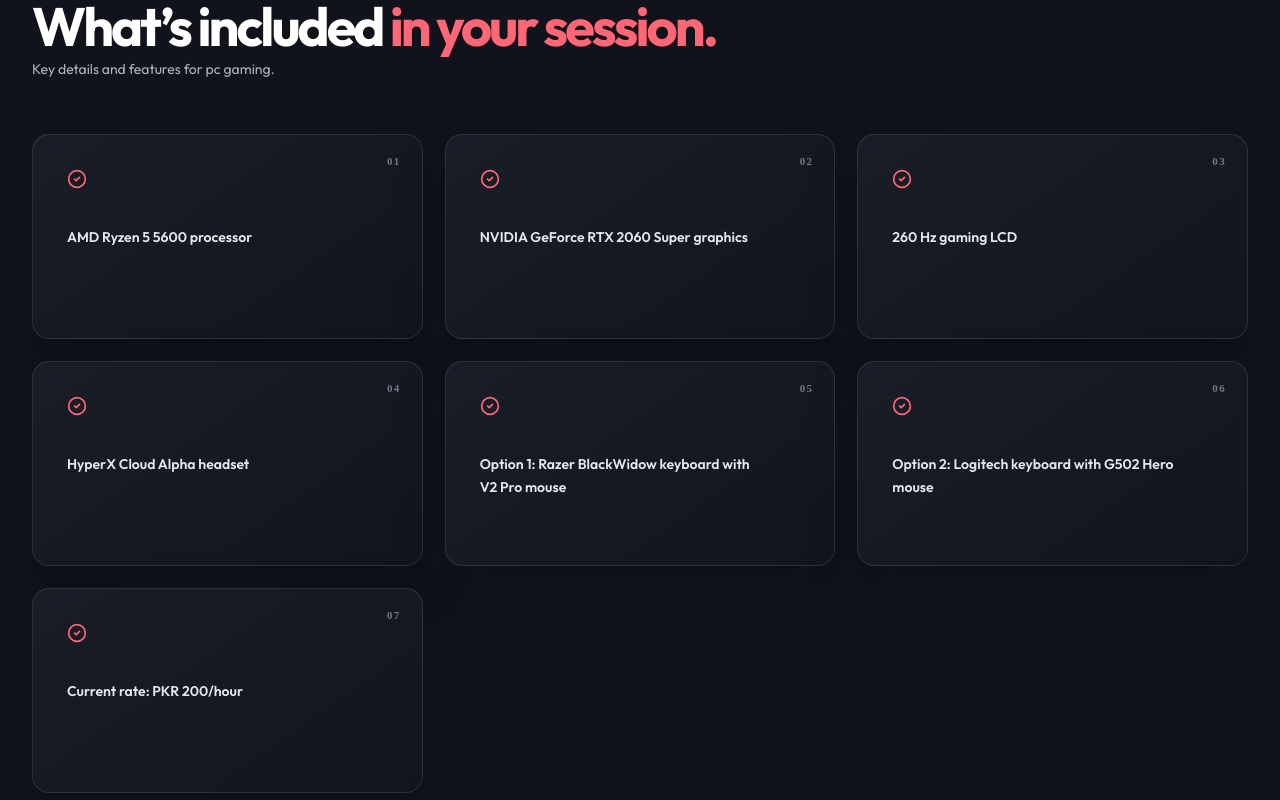
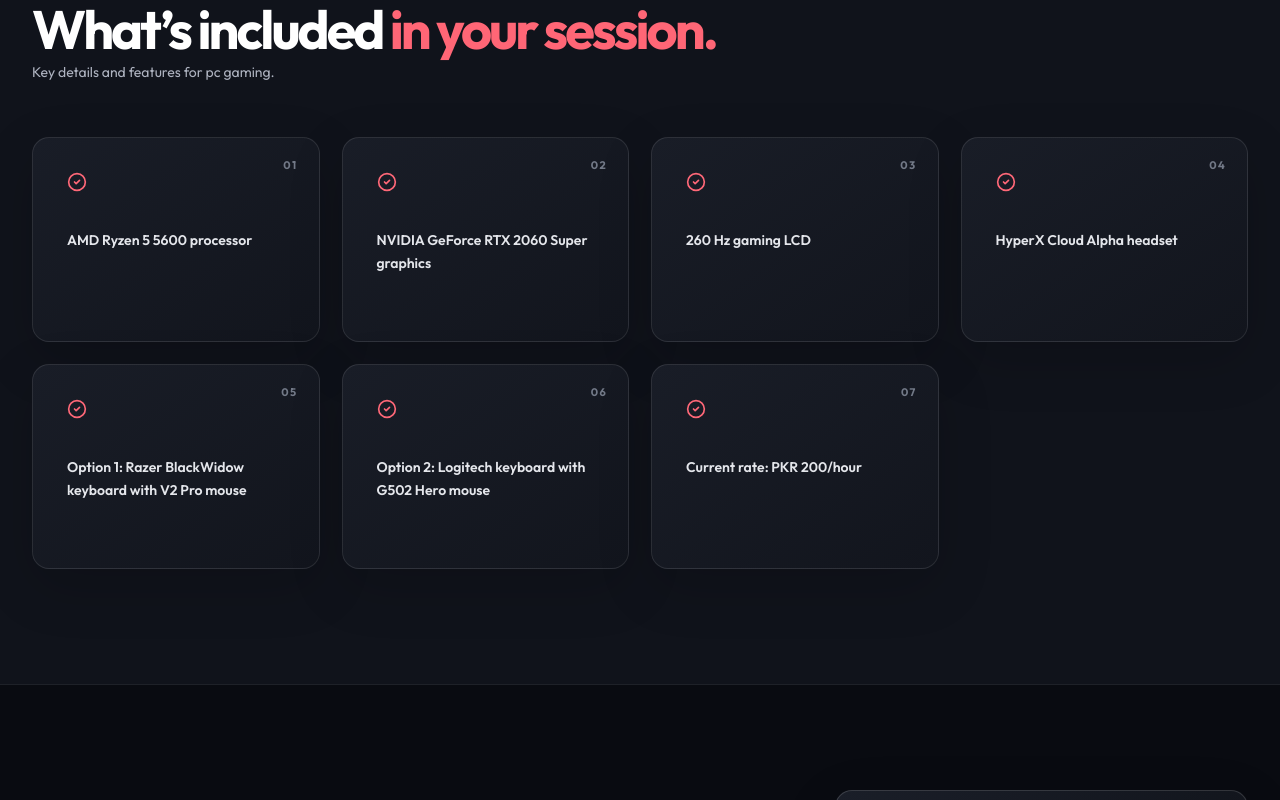
Before and after one commit to syedhussainabbaszaidi/levelxgamingarena, a Next.js app: page /activities/pc-games/ in a window 1280 px wide. Shown: the part 1800-2600 px from the top of the page. Built offline with nearby package versions, Linux system fonts and the light colour scheme.

Commit message:
Unify site typography in Outfit and align PS5 features in one row

```diff
--- a/app/page-repair.css
+++ b/app/page-repair.css
@@ -1737,3 +1737,13 @@ main section{min-width:0}
 .x-madness-package-banner>strong{color:#fff;font-size:clamp(30px,4vw,44px);white-space:nowrap}
 .x-madness-package-banner>strong small{color:#b7bdc9;font-size:13px;font-weight:600}
 @media(max-width:560px){.x-madness-package-banner{align-items:flex-start;flex-direction:column;gap:12px;padding:23px}}
+
+
+/* Site-wide typography: Outfit is the single font family across every page and component. */
+:root{--font-outfit:"Outfit",sans-serif}
+body,body *{font-family:var(--font-outfit)!important}
+
+/* PS5 session features: four evenly sized cards on one desktop row. */
+.activity-feature-grid{grid-template-columns:repeat(4,minmax(0,1fr))}
+@media(max-width:900px){.activity-feature-grid{grid-template-columns:repeat(2,minmax(0,1fr))}}
+@media(max-width:390px){.activity-feature-grid{grid-template-columns:1fr}}
```
